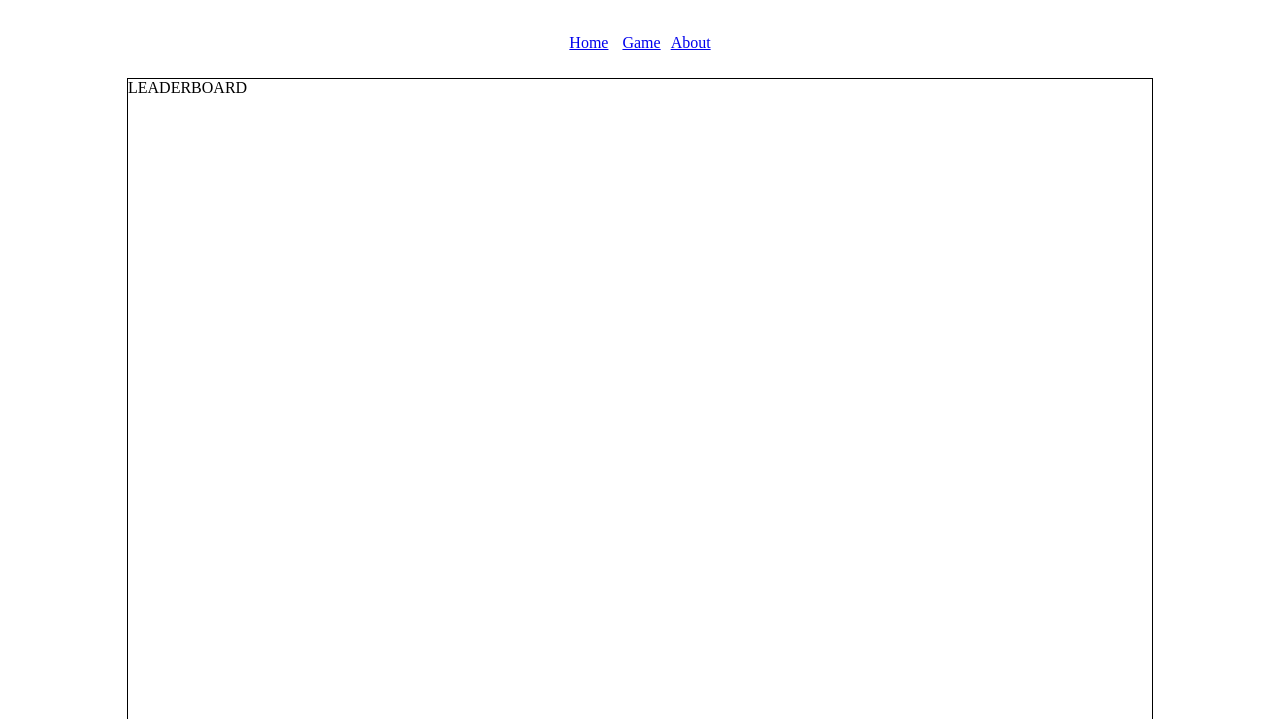
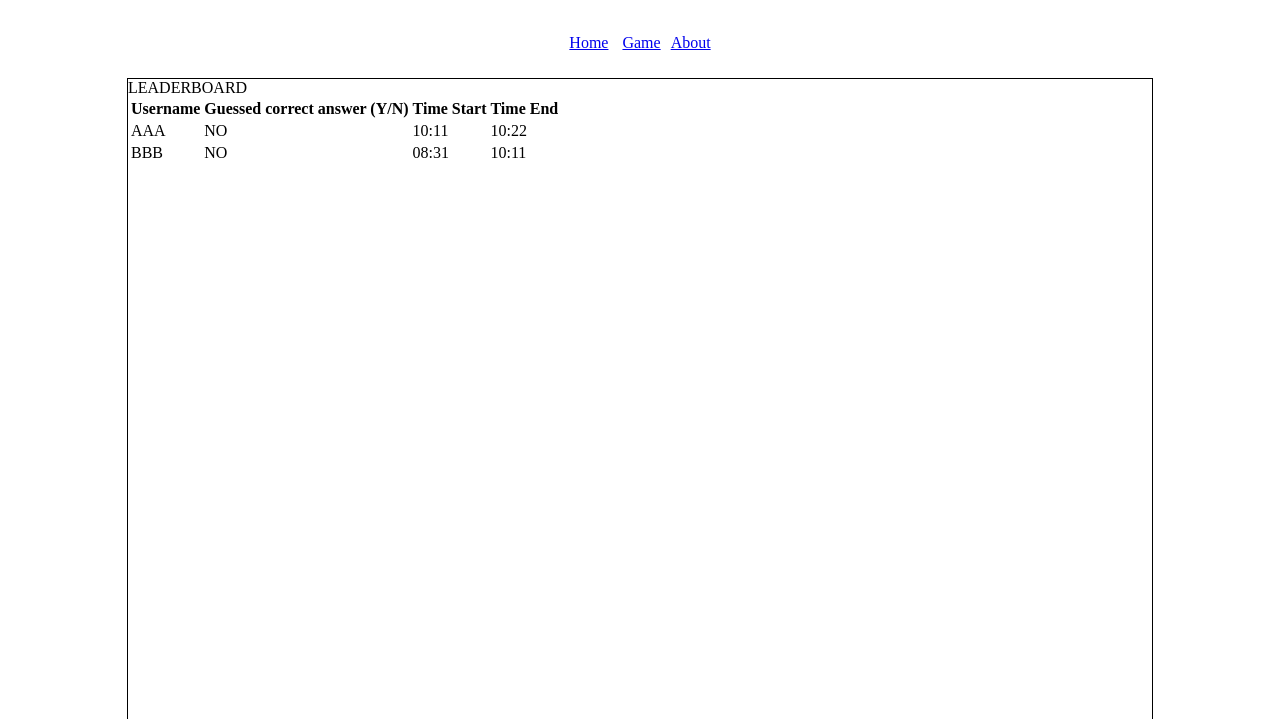
Before and after one commit to nuagesdencre/CI_PracticalPython, a Flask app: page /leaderboard in a window 1280 px wide. Shown: the top 719 px of the page. Run offline with Flask 2, Linux system fonts and the light colour scheme.

Commit message:
approximate leaderboard formatting

```diff
--- a/templates/leaderboard.html
+++ b/templates/leaderboard.html
@@ -4,6 +4,12 @@
 
 <div>
     LEADERBOARD
+
+<table>
+    <th>Username</th><th>Guessed correct answer (Y/N)</th><th>Time Start</th><th>Time End</th>
+    <tr><td>AAA</td><td>NO</td><td>10:11</td><td>10:22</td></tr>
+    <tr><td>BBB</td><td>NO</td><td>08:31</td><td>10:11</td></tr>
+</table>
 </div>
 
 {% endblock %}
```
